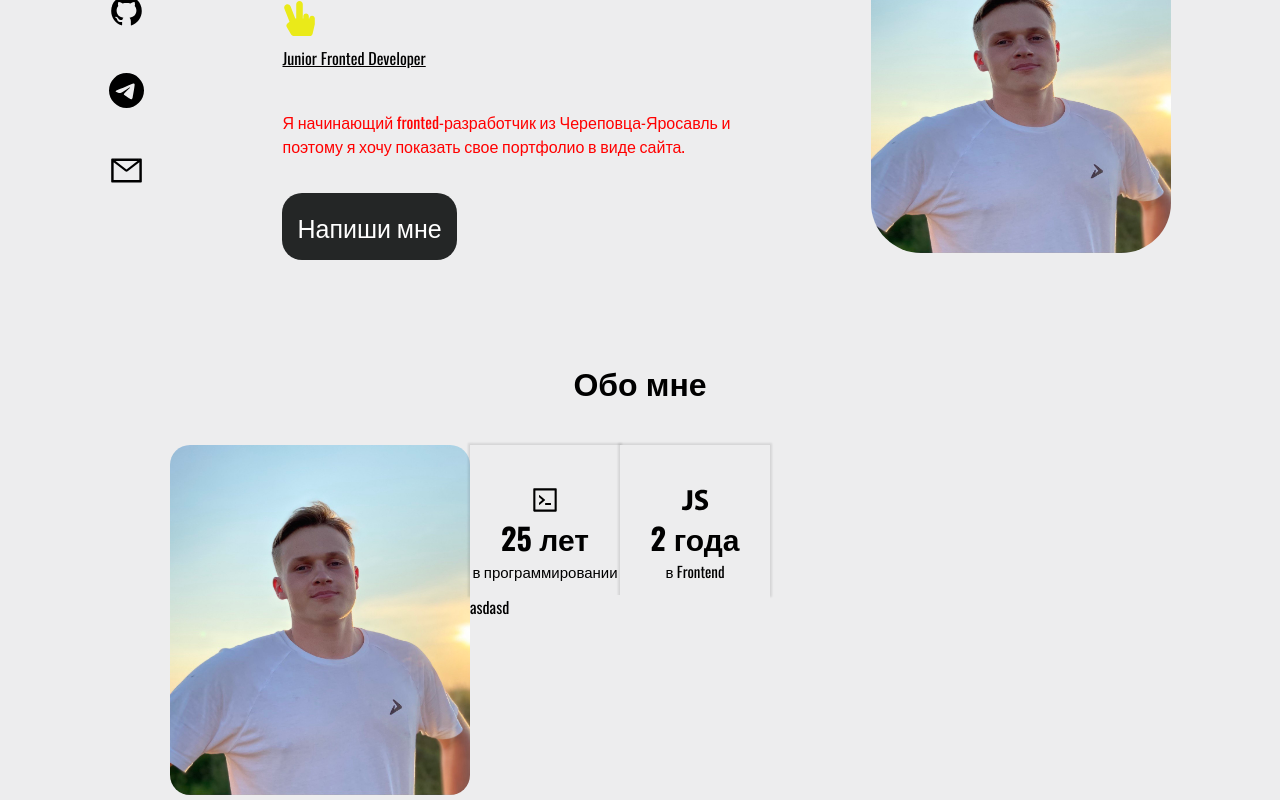
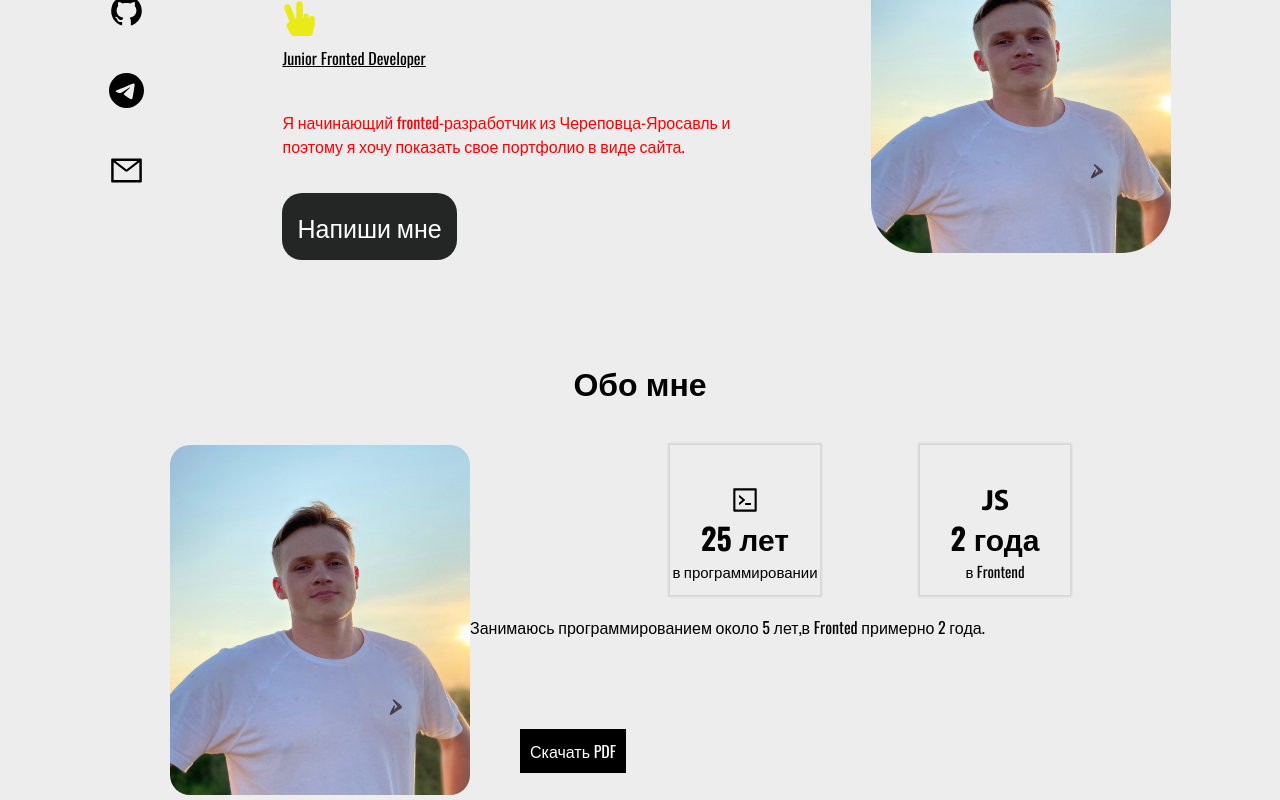
Before and after one commit to DevoidBark2/Portfolio, a React (Create React App) app: page / in a window 1280 px wide. Shown: the part 249-1049 px from the top of the page. Built offline with nearby package versions, Linux system fonts and the light colour scheme.

Commit message:
third commit

```diff
--- a/src/components/About/About.css
+++ b/src/components/About/About.css
@@ -15,7 +15,7 @@
     border-radius: 20px;
 }
 .content-desc{
-    width: 100%;
+    margin-left: 100px;
     display: flex;
     justify-content: space-evenly;
 }
@@ -30,6 +30,7 @@
     text-align: center;
     font-size: 18px;
     transition: box-shadow .2s ease-in;
+    margin-left: 100px;
 }
 .block:hover{
     box-shadow: 0 0 2px 2px rgba(0,0,0,.2);
@@ -37,3 +38,13 @@
 .block>div{
     margin-top: 40px;
 }
+.download_btn{
+    margin-top: 100px;
+    margin-left: 50px;
+}
+.download_btn>a{
+    text-decoration: none;
+    color:white;
+    background-color: black;
+    padding: 10px;
+}
--- a/src/components/About/About.jsx
+++ b/src/components/About/About.jsx
@@ -28,8 +28,11 @@ const About = () =>{
                            </div>
                        </div>
                    </div>
-                    <div>
-                        asdasd
+                    <div style={{marginTop:'20px'}}>
+                        Занимаюсь программированием около 5 лет,в Fronted примерно 2 года.
+                    </div>
+                    <div className="download_btn">
+                        <a href='#'>Скачать PDF</a>
                     </div>
                 </div>
             </div>
```
